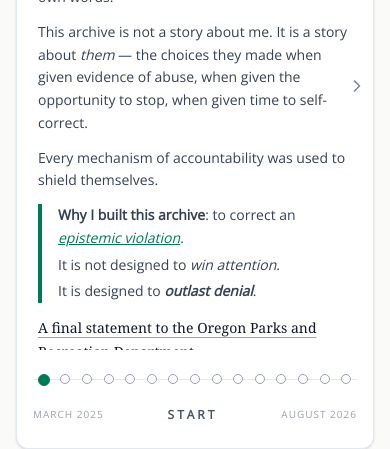
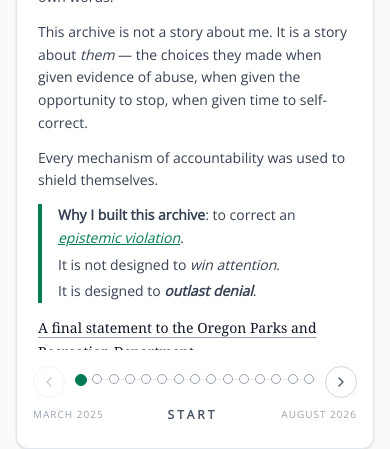
Before and after one commit to rswfire/rswfire.oprd, a Next.js app: page / in a window 390 px wide. Shown: the part 615-1064 px from the top of the page. Built offline with nearby package versions, Linux system fonts and the light colour scheme; no server answers.

Commit message:
Small-screen navigation and scroll affordance for the timeline
Below sm the prev/next controls flank the dot rail instead of floating
over the card; heights are viewport-relative at every size; the scrollable
text regions keep a visible thin scrollbar.

```diff
--- a/app/globals.css
+++ b/app/globals.css
@@ -70,3 +70,20 @@ body {
   scrollbar-width: thin;
   scrollbar-color: #e2e8f0 transparent;
 }
+
+/* The timeline cards' scrollable text region: the scrollbar stays visible
+   so a capped card reads as scrollable at a glance. */
+.case-scroll {
+  scrollbar-width: thin;
+  scrollbar-color: #9ca3af transparent;
+}
+.case-scroll::-webkit-scrollbar {
+  width: 6px;
+}
+.case-scroll::-webkit-scrollbar-thumb {
+  background: #9ca3af;
+  border-radius: 3px;
+}
+.case-scroll::-webkit-scrollbar-track {
+  background: transparent;
+}
--- a/components/CaseTimeline.tsx
+++ b/components/CaseTimeline.tsx
@@ -176,7 +176,7 @@ function Card({
         <article
             id={`case-${card.id}`}
             data-case-stop
-            className={`snap-center shrink-0 w-[85vw] max-w-[420px] max-h-[min(calc(100dvh-8rem),520px)] sm:max-h-none flex flex-col rounded-lg border overflow-hidden bg-white transition-shadow ${
+            className={`snap-center shrink-0 w-[85vw] max-w-[420px] max-h-[min(calc(100dvh-8rem),520px)] sm:max-h-[calc(100dvh-8rem)] flex flex-col rounded-lg border overflow-hidden bg-white transition-shadow ${
                 active ? "border-gray-400 shadow-md" : "border-gray-200 shadow-sm"
             }`}
         >
@@ -198,7 +198,7 @@ function Card({
                 <h3 className="mt-1 text-lg font-semibold tracking-tight text-gray-900">{card.title}</h3>
                 {/* Only the document's text scrolls; the date, title and
                     link hold still. */}
-                <div className="mt-2 flex-1 min-h-0 overflow-y-auto space-y-2">
+                <div className="case-scroll mt-2 flex-1 min-h-0 overflow-y-auto space-y-2">
                     {card.body.split("\n\n").map((para, i) => (
                         <p key={i} className="text-sm leading-relaxed text-gray-700">{para}</p>
                     ))}
@@ -375,7 +375,7 @@ export default function CaseTimeline() {
     // On mobile the cards are near-full-width, so the arrows hug the screen
     // edges and go translucent; sm+ keeps the solid floating buttons.
     const arrowCls =
-        "absolute top-1/2 -translate-y-1/2 z-10 flex items-center justify-center w-8 h-8 sm:w-10 sm:h-10 rounded-full bg-white/50 sm:bg-white/95 border border-transparent sm:border-gray-300 shadow-none sm:shadow-md text-gray-600/70 sm:text-gray-700 hover:text-emerald-800 sm:hover:border-emerald-600 transition-colors cursor-pointer disabled:opacity-0 disabled:pointer-events-none";
+        "absolute top-1/2 -translate-y-1/2 z-10 hidden sm:flex items-center justify-center w-10 h-10 rounded-full bg-white/95 border border-gray-300 shadow-md text-gray-700 hover:text-emerald-800 hover:border-emerald-600 transition-colors cursor-pointer disabled:opacity-0 disabled:pointer-events-none";
 
     return (
         <div className="mt-4 rounded-xl overflow-hidden border border-slate-200 bg-white shadow-sm">
@@ -386,7 +386,7 @@ export default function CaseTimeline() {
                     onClick={() => scrollToStop(stopRef.current - 1)}
                     disabled={stop <= 0}
                     aria-label="Previous"
-                    className={`${arrowCls} left-0 sm:left-2`}
+                    className={`${arrowCls} left-2`}
                 >
                     <svg viewBox="0 0 24 24" className="w-5 h-5 fill-none stroke-current stroke-2" aria-hidden>
                         <path d="M15 6l-6 6 6 6" strokeLinecap="round" strokeLinejoin="round" />
@@ -397,7 +397,7 @@ export default function CaseTimeline() {
                     onClick={() => scrollToStop(stopRef.current + 1)}
                     disabled={stop >= STOP_COUNT - 1}
                     aria-label="Next"
-                    className={`${arrowCls} right-0 sm:right-2`}
+                    className={`${arrowCls} right-2`}
                 >
                     <svg viewBox="0 0 24 24" className="w-5 h-5 fill-none stroke-current stroke-2" aria-hidden>
                         <path d="M9 6l6 6-6 6" strokeLinecap="round" strokeLinejoin="round" />
@@ -413,7 +413,7 @@ export default function CaseTimeline() {
                     className="flex items-stretch gap-4 overflow-x-auto snap-x snap-mandatory px-4 py-6 pb-4 focus:outline-none focus-visible:ring-2 focus-visible:ring-emerald-600 [scrollbar-width:thin]"
                 >
                     {/* Intro panel: what this is, for a reader arriving cold */}
-                    <div id="case-start" data-case-stop className="snap-center shrink-0 w-[85vw] max-w-[460px] max-h-[min(calc(100dvh-8rem),520px)] sm:max-h-none overflow-y-auto flex flex-col px-2"><div className="my-auto">
+                    <div id="case-start" data-case-stop className="snap-center shrink-0 w-[85vw] max-w-[460px] max-h-[min(calc(100dvh-8rem),520px)] sm:max-h-[calc(100dvh-8rem)] case-scroll overflow-y-auto flex flex-col px-2"><div className="my-auto">
                         <div className="text-[10px] font-bold uppercase tracking-widest text-gray-500">
                             The chronology
                         </div>
@@ -468,7 +468,7 @@ export default function CaseTimeline() {
                     ))}
 
                     {/* Outro panel: where to go deeper */}
-                    <div id="case-record" data-case-stop className="snap-center shrink-0 w-[85vw] max-w-[420px] max-h-[min(calc(100dvh-8rem),520px)] sm:max-h-none overflow-y-auto flex flex-col px-2"><div className="my-auto">
+                    <div id="case-record" data-case-stop className="snap-center shrink-0 w-[85vw] max-w-[420px] max-h-[min(calc(100dvh-8rem),520px)] sm:max-h-[calc(100dvh-8rem)] case-scroll overflow-y-auto flex flex-col px-2"><div className="my-auto">
                         <p className="text-sm leading-relaxed text-gray-700">
                             The full record is hundreds of documents across five accountability pages — every
                             original preserved, every one readable and downloadable.
@@ -484,9 +484,23 @@ export default function CaseTimeline() {
                 </div>
             </div>
 
-            {/* Progress rail — one dot per stop, ends included */}
+            {/* Progress rail — one dot per stop, ends included. On small
+                screens prev/next flank the rail; the floating arrows would
+                cover the card. */}
             <div className="px-4 pb-4">
-                <div className="relative h-8">
+                <div className="flex items-center gap-2">
+                    <button
+                        type="button"
+                        onClick={() => scrollToStop(stopRef.current - 1)}
+                        disabled={stop <= 0}
+                        aria-label="Previous"
+                        className="sm:hidden shrink-0 flex items-center justify-center w-8 h-8 rounded-full border border-gray-300 text-gray-600 disabled:opacity-30 cursor-pointer"
+                    >
+                        <svg viewBox="0 0 24 24" className="w-4 h-4 fill-none stroke-current stroke-2" aria-hidden>
+                            <path d="M15 6l-6 6 6 6" strokeLinecap="round" strokeLinejoin="round" />
+                        </svg>
+                    </button>
+                    <div className="relative h-8 flex-1">
                     <div className="absolute left-0 right-0 top-[13px] h-px bg-gray-200" />
                     <div
                         className="absolute left-0 top-[13px] h-px bg-emerald-700 transition-[width] duration-300"
@@ -514,6 +528,18 @@ export default function CaseTimeline() {
                             </button>
                         ))}
                     </div>
+                    </div>
+                    <button
+                        type="button"
+                        onClick={() => scrollToStop(stopRef.current + 1)}
+                        disabled={stop >= STOP_COUNT - 1}
+                        aria-label="Next"
+                        className="sm:hidden shrink-0 flex items-center justify-center w-8 h-8 rounded-full border border-gray-300 text-gray-600 disabled:opacity-30 cursor-pointer"
+                    >
+                        <svg viewBox="0 0 24 24" className="w-4 h-4 fill-none stroke-current stroke-2" aria-hidden>
+                            <path d="M9 6l6 6-6 6" strokeLinecap="round" strokeLinejoin="round" />
+                        </svg>
+                    </button>
                 </div>
                 <div className="flex items-center justify-between text-[10px] uppercase tracking-widest text-gray-400">
                     <span>March 2025</span>
```
